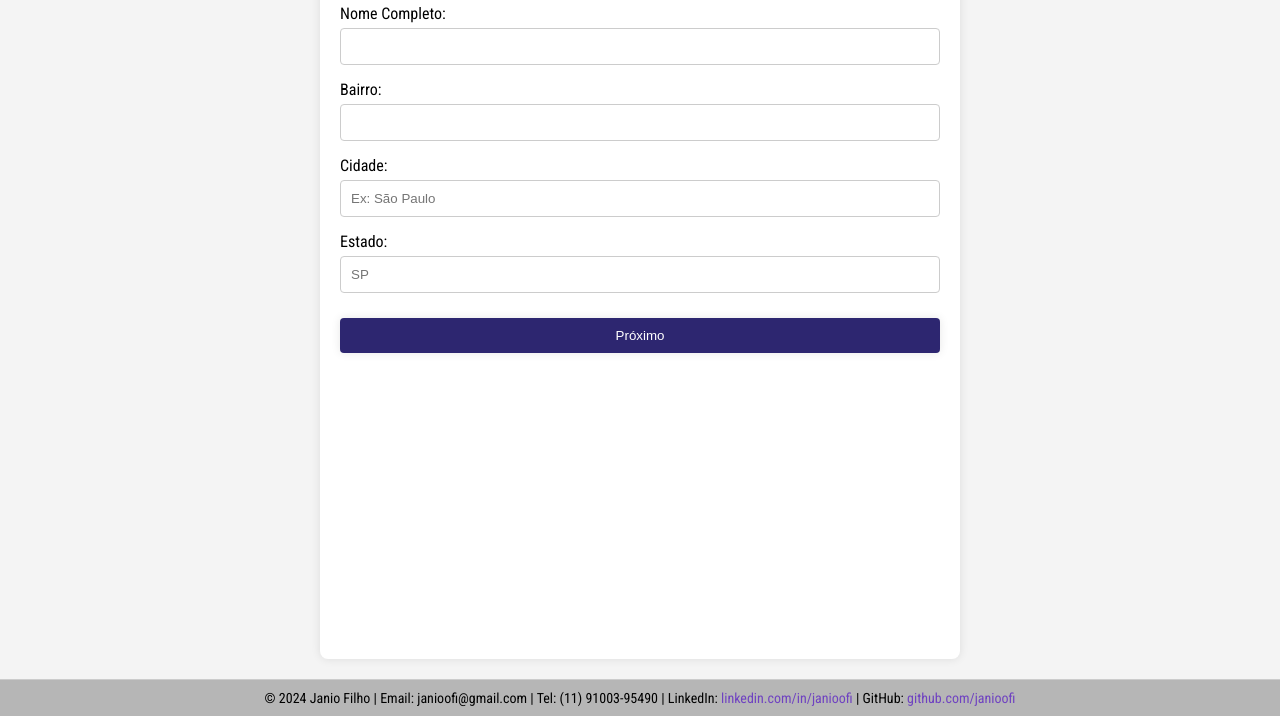
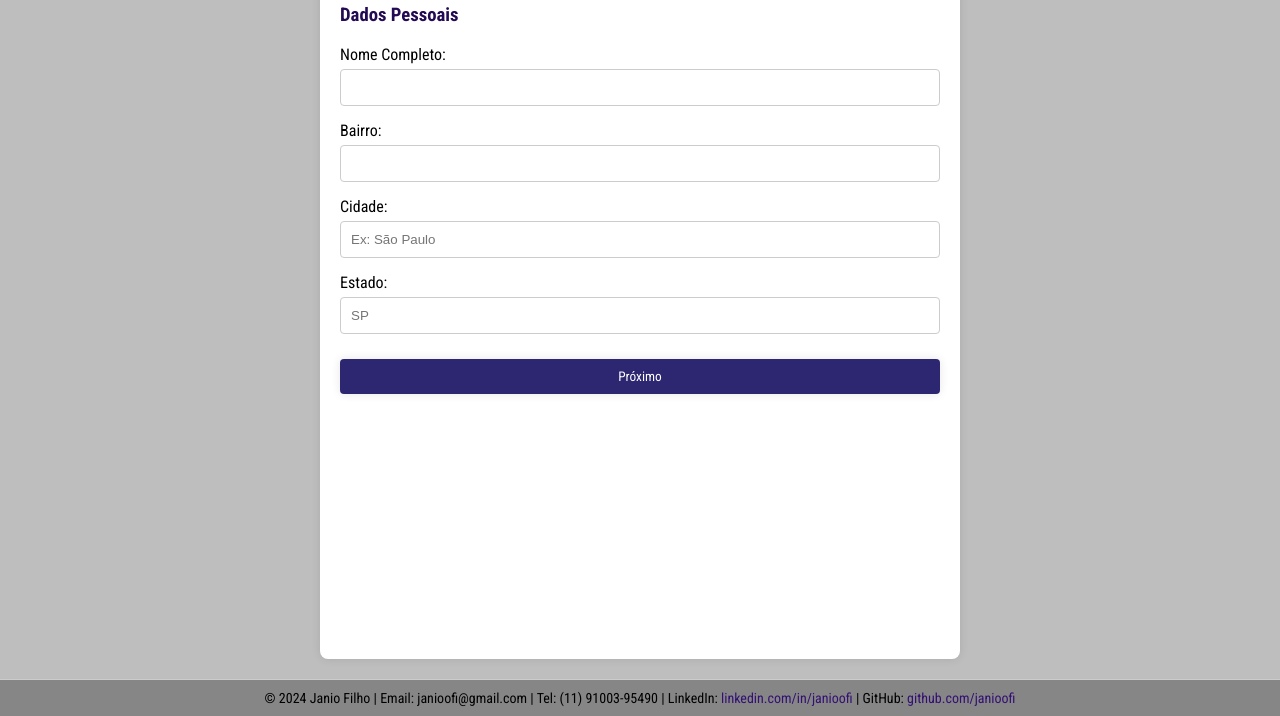
Before and after one commit to janioofi/curriculo-generator-dashboard, a plain HTML site: page index.html in a window 1280 px wide. Shown: the part 104-820 px from the top of the page. Drawn offline with Linux system fonts and the light colour scheme.

Commit message:
Atualizando botão

```diff
--- a/assets/styles.css
+++ b/assets/styles.css
@@ -9,7 +9,7 @@ body {
     display: flex;
     flex-direction: column; /* Alinha os elementos verticalmente */
     font-family: 'Roboto Condensed', Arial, sans-serif;
-    background-color: #f4f4f4;
+    background-color: #bebebe;
     padding-top: 20px;
 }
 
@@ -31,7 +31,7 @@ h2 {
 
 h3 {
     margin-top: 20px;
-    color: #5cb85c;
+    color: #230a53;
 }
 
 .form-group {
@@ -65,6 +65,7 @@ button {
     border: none;
     border-radius: 4px;
     cursor: pointer;
+    font-family: 'Roboto Condensed', Arial, sans-serif;
     box-shadow: 0 0 10px rgba(0, 0, 0, 0.1);
     margin-top: 10px;
 }
@@ -116,7 +117,7 @@ footer {
     padding-top: 10px;
     padding-bottom: 10px;
     text-align: center;
-    background-color: #b6b6b6; /* Cor de fundo do footer */
+    background-color: #868686; /* Cor de fundo do footer */
     border-top: 1px solid #ccc; /* Linha superior para separação */
     position: relative; /* Ajusta a posição do footer */
     bottom: 0;
@@ -128,7 +129,7 @@ footer p {
 }
 
 footer a {
-    color: #6f42c1; /* Cor dos links */
+    color: #331074; /* Cor dos links */
     text-decoration: none;
 }
 
--- a/index.html
+++ b/index.html
@@ -16,6 +16,7 @@
 
             <!-- step 1 -->
             <div id="stepOne">
+                <h3>Dados Pessoais</h3>
                 <div class="form-group">
                     <label for="nomeCompleto">Nome Completo:</label>
                     <input type="text" id="nomeCompleto">
@@ -40,7 +41,7 @@
 
             <!-- step 2 -->
             <div id="stepTwo">
-
+                <h3>Dados Pessoais</h3>
                 <div class="form-group">
                     <label for="celular">Celular com DDD:</label>
                     <input type="text" id="celular">
@@ -66,6 +67,7 @@
 
             <!-- step 3 -->
             <div id="stepThree">
+                <h3>Dados Pessoais</h3>
                 <div class="form-group">
                     <label for="titulo">Título do Curriculo:</label>
                     <input placeholder="Ex: Desenvolvedor Front-end" type="text" id="titulo">
```
